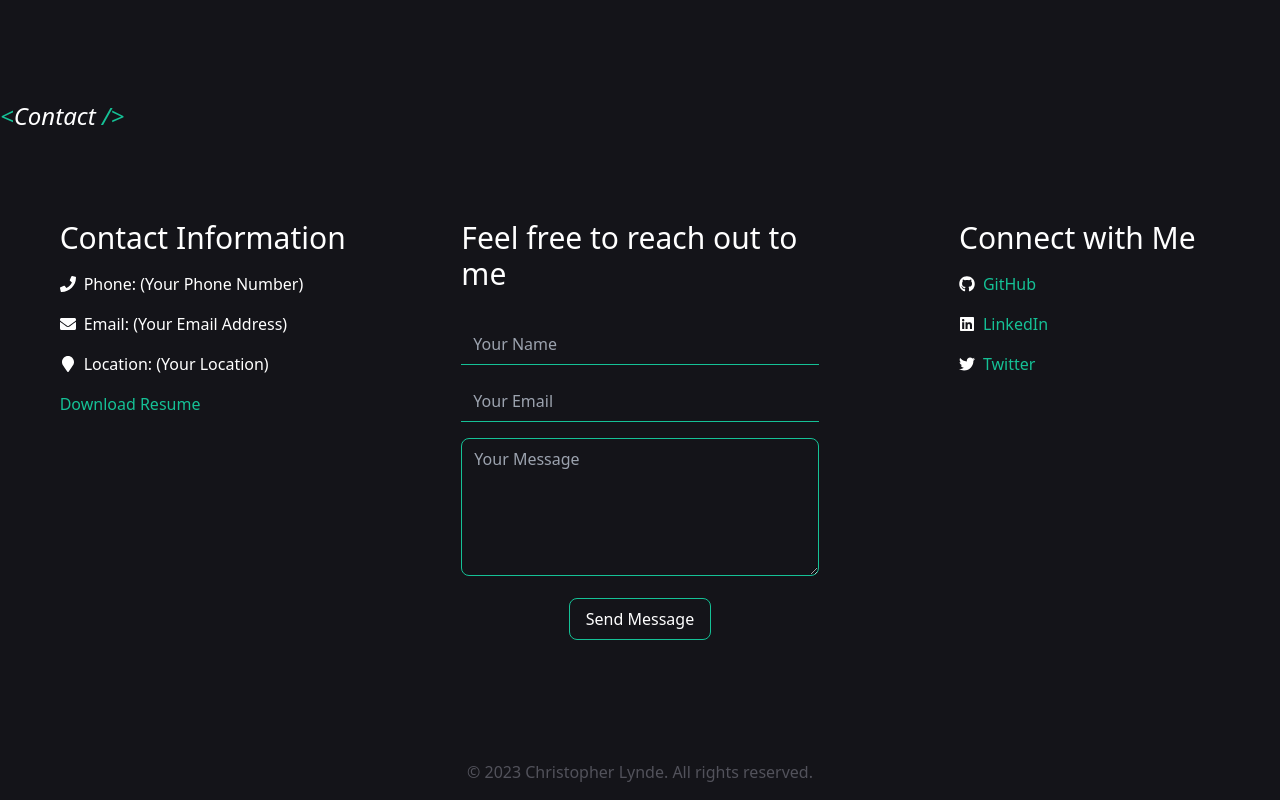
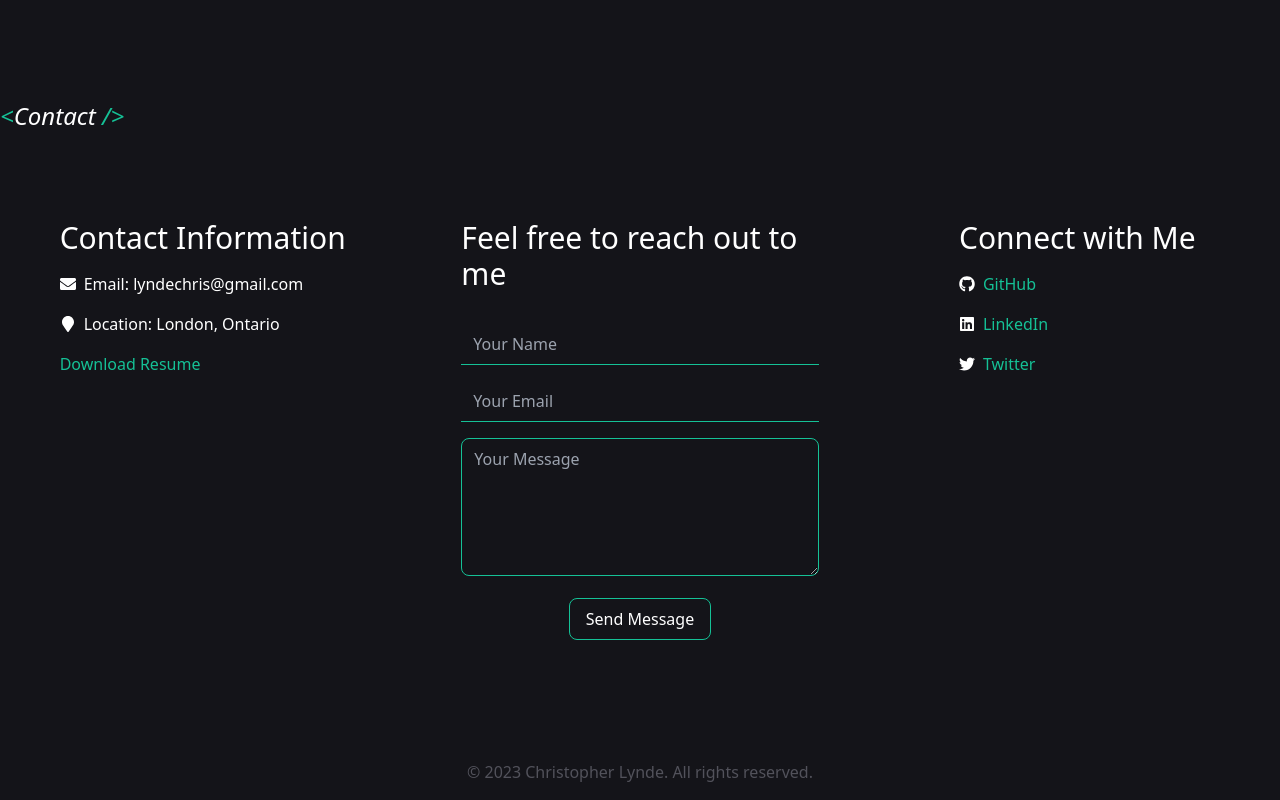
Before and after one commit to LyndeCS/portfolio-site, a React (Vite) app: page / in a window 1280 px wide. Shown: the part 3297-4097 px from the top of the page. Built offline with nearby package versions, Linux system fonts and the light colour scheme.

Commit message:
contact v0.2

```diff
--- a/src/components/Contact.jsx
+++ b/src/components/Contact.jsx
@@ -24,16 +24,12 @@ const Contact = () => {
 						<h2 className="text-white text-3xl mb-4">Contact Information</h2>
 						<ul className="text-white">
 							<li className="mb-4 flex items-center">
-                <FaPhone className="mr-2" />
-                Phone: (Your Phone Number)
-              </li>
-              <li className="mb-4 flex items-center">
 								<FaEnvelope className="mr-2" />
-                Email: (Your Email Address)
+								Email: lyndechris@gmail.com
 							</li>
 							<li className="mb-4 flex items-center">
 								<FaMapMarker className="mr-2" />
-                Location: (Your Location)
+								Location: London, Ontario
 							</li>
 						</ul>
 						{/* You can add a link to your resume here */}
```
Lines whose indentation alone changed are shown as unchanged.
